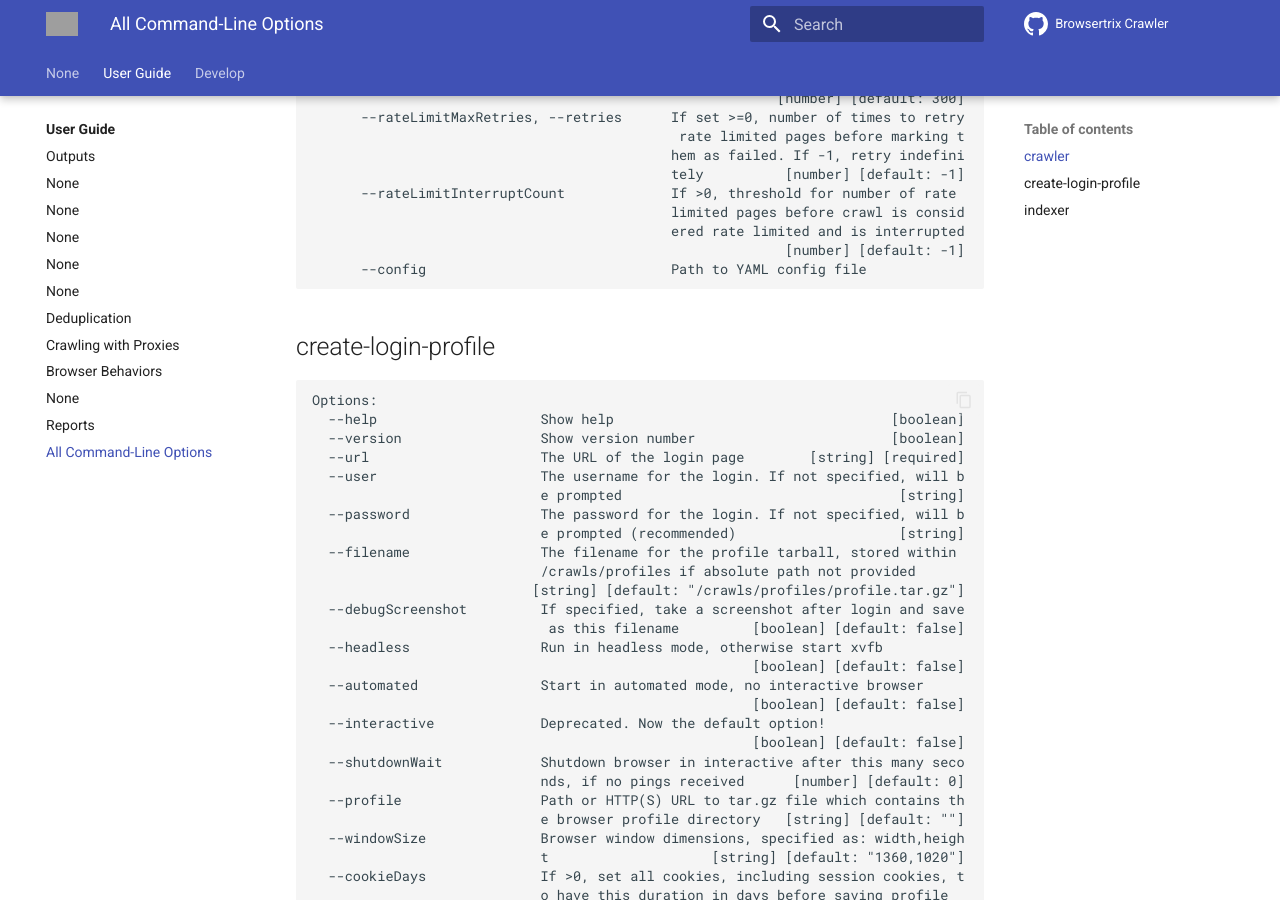
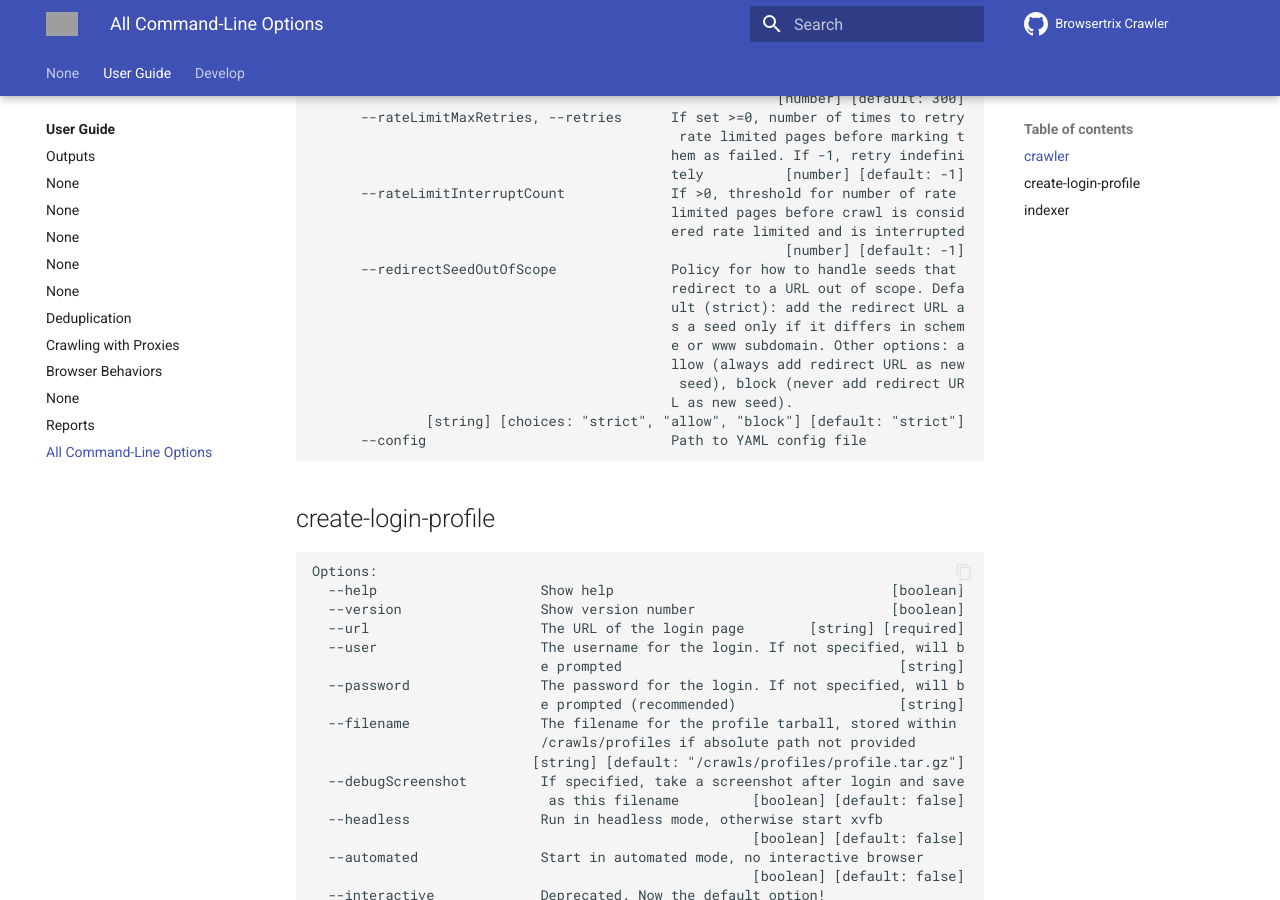
Before and after one commit to webrecorder/browsertrix-crawler, an MkDocs documentation site: the page built from docs/docs/user-guide/cli-options.md, in a window 1280 px wide and 900 px high, scrolled down 7181 px. Built offline with MkDocs 1.6.1 and Material for MkDocs 9.7.7, drawn with Linux system fonts in a browser that asks for light colours; comment, search, counter and statistics services are not loaded; grey boxes are pictures that could not be loaded.

Commit message:
Update CLI options in docs

````diff
--- a/docs/docs/user-guide/cli-options.md
+++ b/docs/docs/user-guide/cli-options.md
@@ -376,6 +376,15 @@ Options:
                                             limited pages before crawl is consid
                                             ered rate limited and is interrupted
                                                           [number] [default: -1]
+      --redirectSeedOutOfScope              Policy for how to handle seeds that
+                                            redirect to a URL out of scope. Defa
+                                            ult (strict): add the redirect URL a
+                                            s a seed only if it differs in schem
+                                            e or www subdomain. Other options: a
+                                            llow (always add redirect URL as new
+                                             seed), block (never add redirect UR
+                                            L as new seed).
+              [string] [choices: "strict", "allow", "block"] [default: "strict"]
       --config                              Path to YAML config file
 ```
 
````
